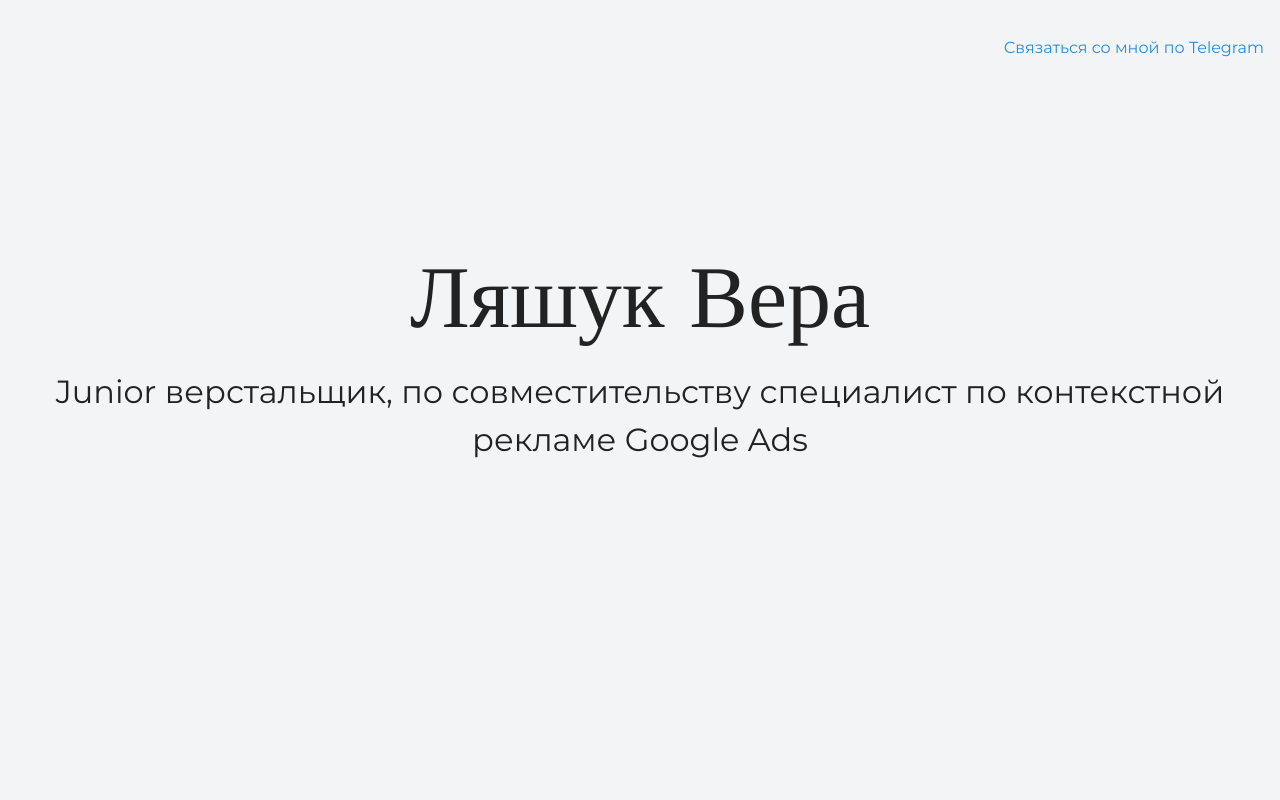
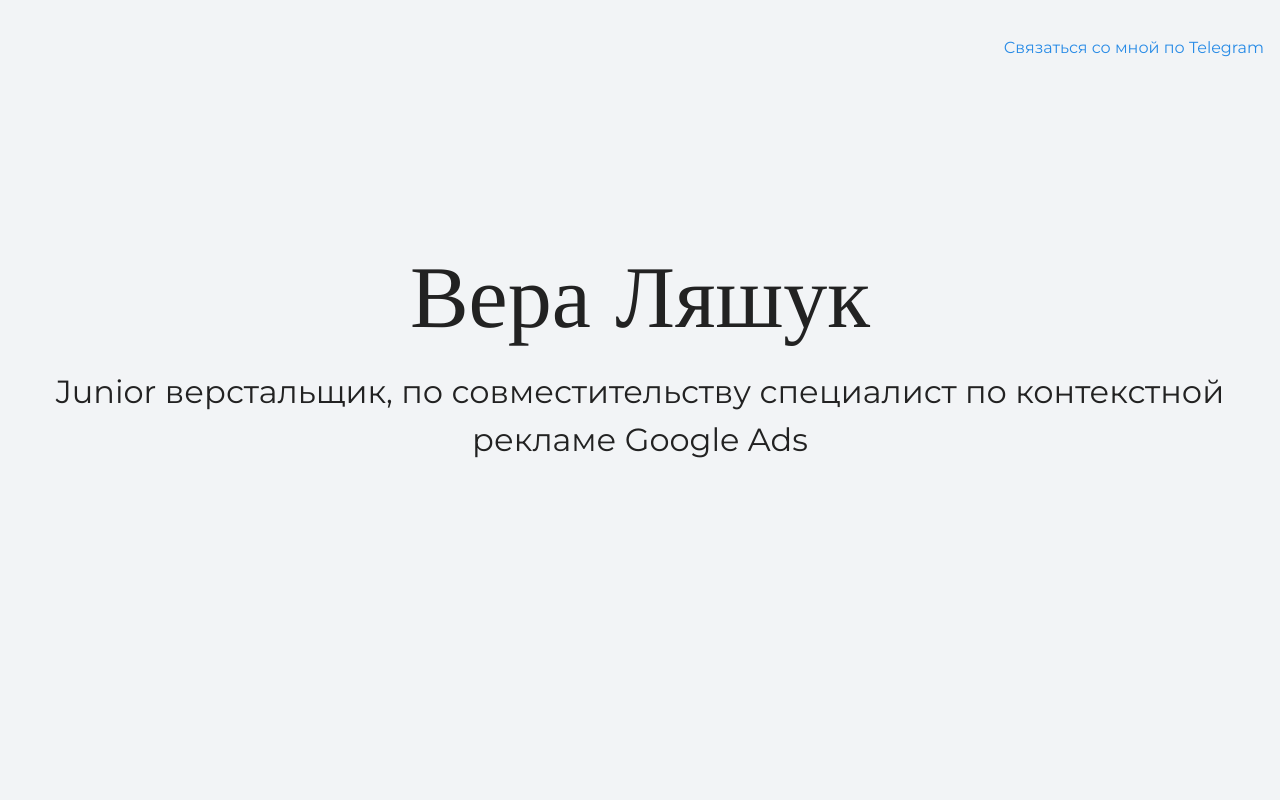
Before and after one commit to Advira/my-site, a plain HTML site: page index.html in a window 1280 px wide. Shown: the top 800 px of the page. Drawn offline with nearby package versions, Linux system fonts and the light colour scheme.

Commit message:
ФИ - ИФ
Ляшук Вера - изменилось на Вера Ляшук

```diff
--- a/index.html
+++ b/index.html
@@ -14,7 +14,7 @@
     </header>
 
     <section class="hero-image"><div class="container">
-      <h1 class="heading">Ляшук Вера</h1>
+      <h1 class="heading">Вера Ляшук</h1>
       <p>Junior верстальщик, по совместительству специалист по контекстной рекламе Google Ads</p>
     </div>
     </section>
```
